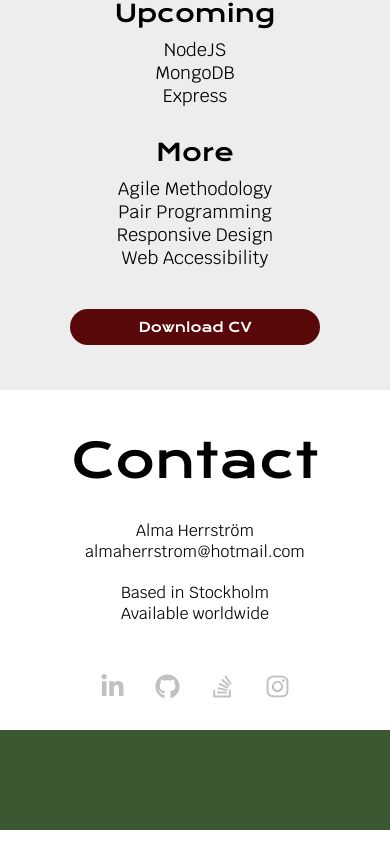
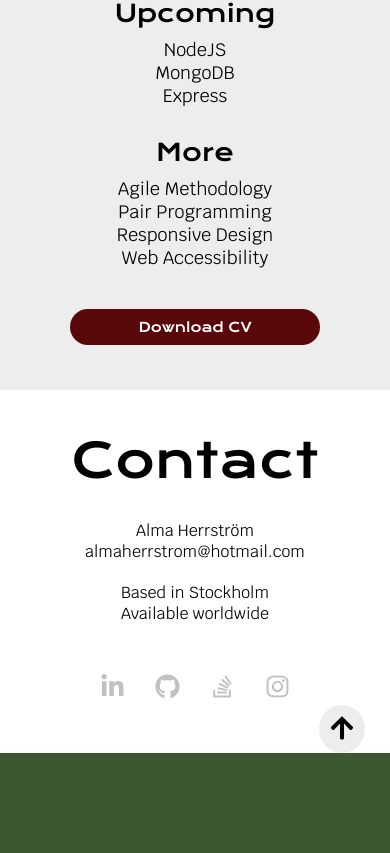
Before and after one commit to almaherris/alma-portfolio, a React (Vite) app: page / in a window 390 px wide. Shown: the part 4981-5834 px from the top of the page. Before the commit the page ends 5811 px from the top, so only its background shows below. Built offline with nearby package versions, Linux system fonts and the light colour scheme.

Commit message:
responsiveness tablet project section

```diff
--- a/src/App.css
+++ b/src/App.css
@@ -3,21 +3,24 @@
   --color-2: #3c5833;
   --color-3: #580808;
   --color-4: #d9d9d9;
+  --color-5: rgb(193, 193, 193);
 
   --title-font: "Krona One", sans-serif;
   --p-font: "Krub", sans-serif;
 }
 
 .intro,
-.skills,
-.contact {
+.skills {
   padding: 25px;
   background-color: var(--color-1);
 }
 
-.projects,
+.projects {
+  padding: 25px;
+}
+
 .contact {
-  padding: 25px;
+  padding: 25px 25px 0 25px;
   background-color: white;
 }
 
--- a/src/components/reusable/SoMe.css
+++ b/src/components/reusable/SoMe.css
@@ -3,7 +3,7 @@
   justify-content: center;
   gap: 30px;
   margin-top: 50px;
-  color: rgb(193, 193, 193);
+  color: var(--color-5);
   font-size: 25px;
 }
 
--- a/src/components/sections/Contact.css
+++ b/src/components/sections/Contact.css
@@ -4,3 +4,29 @@
   gap: 20px;
   text-align: center;
 }
+
+.up-btn-container {
+  display: flex;
+  justify-content: flex-end;
+}
+
+.up-button {
+  border: 0;
+  font-size: 26px;
+  background-color: var(--color-1);
+  border-radius: 50%;
+  padding: 10px 10px 5px 10px;
+
+  animation: moveUpDown 2s linear infinite;
+}
+
+@keyframes moveUpDown {
+  0%,
+  100% {
+    transform: translateY(-5px);
+  }
+  25%,
+  75% {
+    transform: translateY(0);
+  }
+}
--- a/src/components/sections/Contact.jsx
+++ b/src/components/sections/Contact.jsx
@@ -1,7 +1,13 @@
+import { FaArrowUp } from "react-icons/fa";
 import { SoMe } from "../reusable/SoMe"
 import "./Contact.css"
 
 export const Contact = () => {
+  const scrollToIntro = () => {
+    const projectSection = document.getElementById("intro")
+    projectSection.scrollIntoView({ behavior: "smooth" })
+  }
+
   return (
     <div className="contact" id="contact">
       <h2 className="title">Contact</h2>
@@ -19,6 +25,11 @@ export const Contact = () => {
       <div className="some-icons">
         <SoMe />
       </div>
+      <div className="up-btn-container">
+        <button className="up-button" onClick={scrollToIntro}>
+        <FaArrowUp />
+        </button>
+      </div>
     </div>
   )
 }
--- a/src/components/sections/Projects.css
+++ b/src/components/sections/Projects.css
@@ -78,3 +78,23 @@
     font-size: 22px;
   }
 }
+
+@media (min-width: 768px) {
+  .project-item {
+    display: flex;
+  }
+
+  .project-photo {
+    width: 200px;
+    height: 250px;
+    border-left: 20px solid var(--color-2);
+    border-bottom: 20px solid var(--color-2);
+  }
+
+  .project-data {
+    display: flex;
+    flex-direction: column;
+    gap: 5px;
+    margin-left: 20px;
+  }
+}
```
